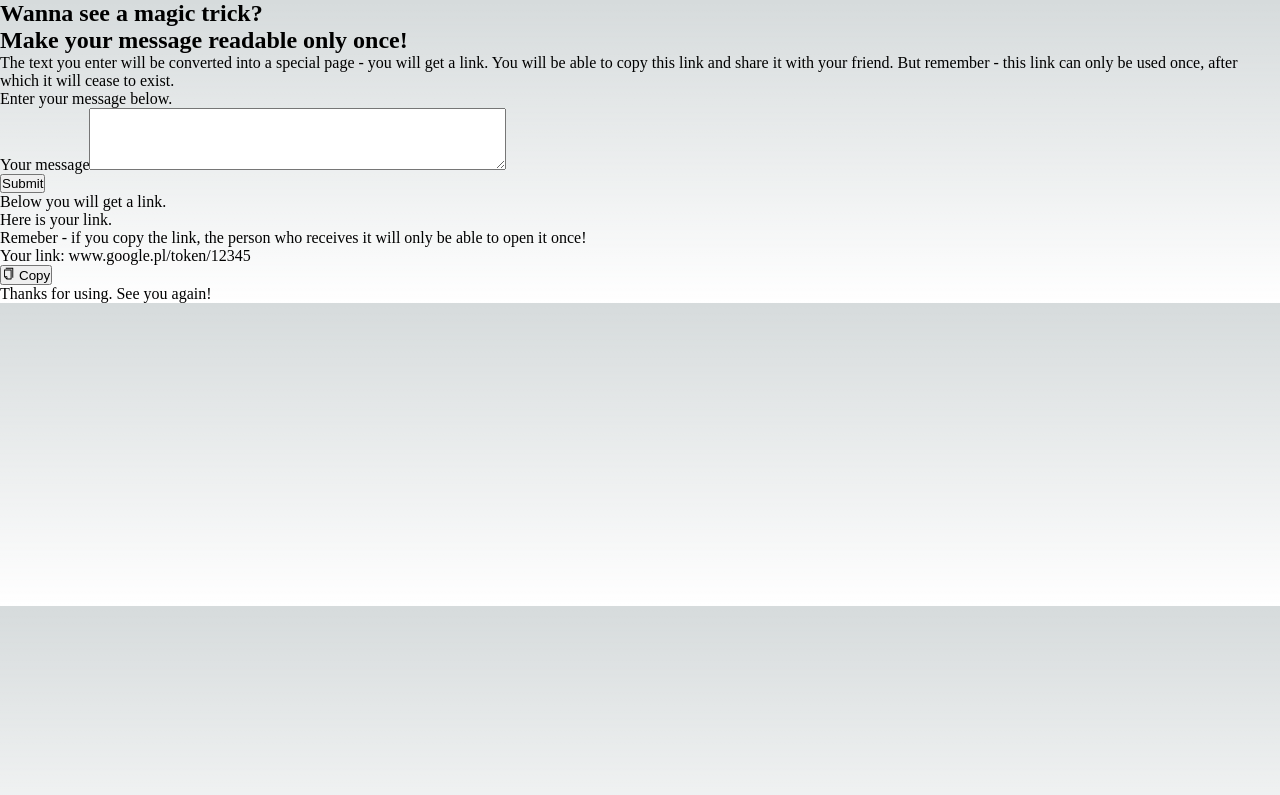
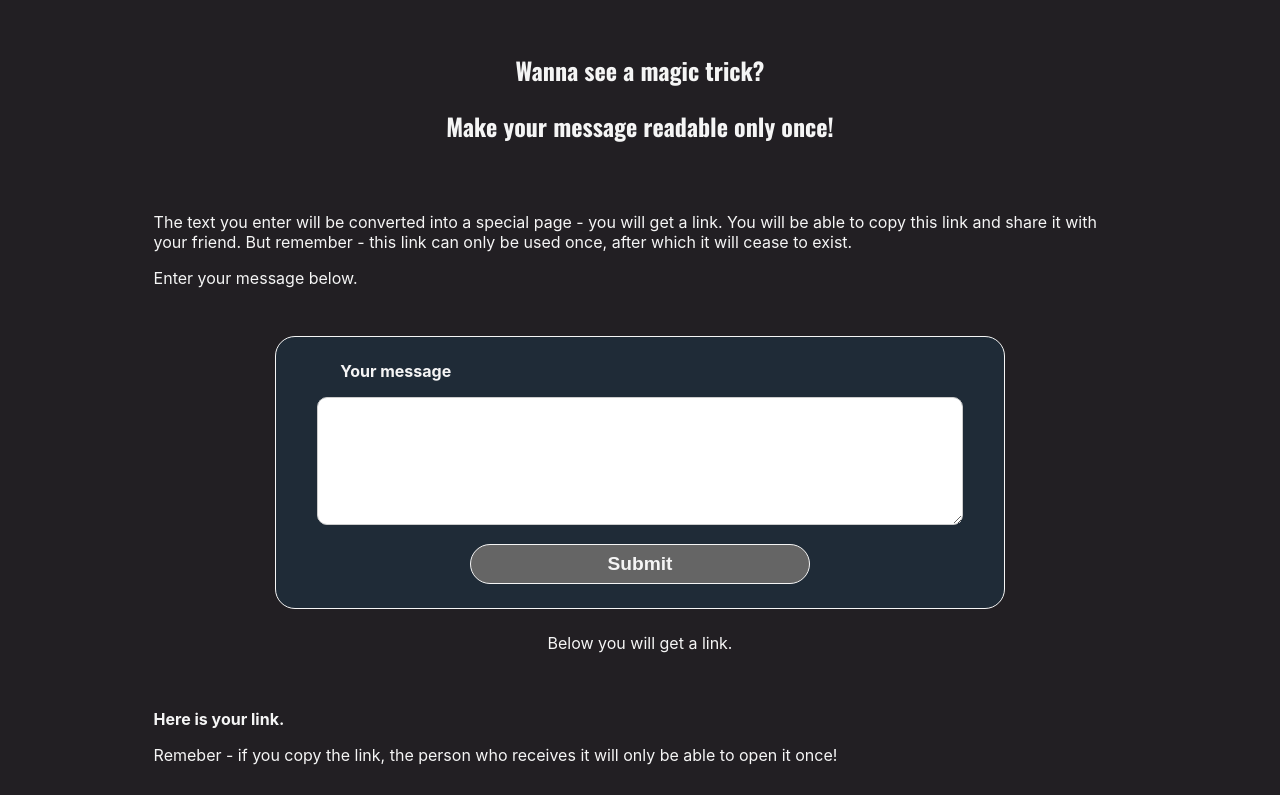
Before and after one commit to pinkjagnie/message-link-project, a Next.js app: page / in a window 1280 px wide. Shown: the top 795 px of the page. Built offline with nearby package versions, Linux system fonts and the light colour scheme.

Commit message:
Task2: styling home page on desktop

```diff
--- a/src/components/home-page/about.js
+++ b/src/components/home-page/about.js
@@ -1,10 +1,14 @@
+import styles from "./about.module.css";
+
 function About() {
   return (
-    <section>
+    <section className={styles.aboutSection}>
       <h1>Wanna see a magic trick?</h1>
       <h2>Make your message readable only once!</h2>
-      <p>The text you enter will be converted into a special page - you will get a link. You will be able to copy this link and share it with your friend. But remember - this link can only be used once, after which it will cease to exist.</p>
-      <p>Enter your message below.</p>
+      <div className={styles.aboutDescription}>
+        <p>The text you enter will be converted into a special page - you will get a link. You will be able to copy this link and share it with your friend. But remember - this link can only be used once, after which it will cease to exist.</p>
+        <p>Enter your message below.</p>
+      </div>
     </section>
   );
 }
--- /dev/null
+++ b/src/components/home-page/about.module.css
@@ -0,0 +1,10 @@
+.aboutSection h1,
+.aboutSection h2 {
+  text-align: center;
+}
+
+.aboutDescription {
+  width: 80%;
+  padding: 2rem 0;
+  margin: 0 auto;
+}
--- a/src/components/home-page/form.js
+++ b/src/components/home-page/form.js
@@ -1,14 +1,16 @@
+import styles from "./form.module.css";
+
 function Form() {
   return (
-    <section>
-      <form>
-        <div>
+    <section className={styles.formSection}>
+      <form className={styles.form}>
+        <div className={styles.control}>
           <label htmlFor="message">Your message</label>
-          <textarea id="message" rows="4" cols="50" />
+          <textarea id="message" rows="8" cols="50" />
         </div>
         <button>Submit</button>
       </form>
-      <div>Below you will get a link.</div>
+      <div className={styles.formSumup}>Below you will get a link.</div>
     </section>
   );
 }
--- /dev/null
+++ b/src/components/home-page/form.module.css
@@ -0,0 +1,51 @@
+.form {
+  width: 60%;
+  padding: 1.5rem;
+  margin: 0 auto;
+  border: 1px solid whitesmoke;
+  border-radius: 20px;
+  background-color: #1f2b37;
+}
+
+.control label {
+  display: block;
+  font-weight: bold;
+  margin: 0 1rem 1rem 2.5rem;
+}
+
+.control textarea {
+  display: block;
+  width: 95%;
+  margin: 0.3rem auto;
+  padding: 0.2rem;
+  border-radius: 10px;
+  border: 1px solid #ccc;
+}
+
+.control textarea:focus {
+  outline: none;
+  border-color: #656565;
+}
+
+.form button {
+  display: block;
+  width: 50%;
+  margin: 1.2rem auto 0 auto;
+  padding: 0.5rem 2rem;
+  border: 1.5px solid whitesmoke;
+  border-radius: 25px;
+  background-color: #656565;
+  color: whitesmoke;
+  font-size: 1.2rem;
+  font-weight: bold;
+}
+
+.form button:hover {
+  background-color: darkolivegreen;
+}
+
+.formSumup {
+  width: 80%;
+  margin: 1.5rem auto;
+  text-align: center;
+}
--- a/src/components/home-page/linkWindow.js
+++ b/src/components/home-page/linkWindow.js
@@ -1,19 +1,22 @@
 import { AiOutlineCopy } from "react-icons/ai";
+
+import styles from "./linkWindow.module.css";
 
 function LinkWindow() {
   return (
-    <section>
-      <div>
+    <section className={styles.linkWindowSection}>
+      <div className={styles.linkWindowSumup}>
         <p>Here is your link.</p>
         <p>Remeber - if you copy the link, the person who receives it will only be able to open it once!</p>
       </div>
-      <div>
-        <div>
-          <a href="www.google.pl">Your link: www.google.pl/token/12345</a>
+      <div className={styles.linkBox}>
+        <div className={styles.link}>
+          <span>Your link:</span>
+          <a href="www.google.pl">www.google.pl/token/12345</a>
         </div>
         <button><AiOutlineCopy /> Copy</button>
       </div>
-      <div>Thanks for using. See you again!</div>
+      <div className={styles.linkThanks}>Thanks for using. See you again!</div>
     </section>
   );
 }
--- /dev/null
+++ b/src/components/home-page/linkWindow.module.css
@@ -0,0 +1,57 @@
+.linkWindowSection {
+  width: 80%;
+  margin: 0 auto;
+  padding: 1rem 0 2rem 0;
+}
+
+.linkWindowSumup p:nth-child(1) {
+  font-weight: bold;
+}
+
+.linkBox {
+  width: 60%;
+  padding: 1.5rem;
+  margin: 2rem auto;
+  border: 1px solid whitesmoke;
+  border-radius: 20px;
+  background-color: #1f2b37;
+}
+
+.link {
+  padding-bottom: 1.5rem;
+  text-align: center;
+}
+
+.link span {
+  font-weight: bold;
+  padding-right: 0.8rem;
+}
+
+.link a {
+  text-decoration: none;
+  color: whitesmoke;
+  cursor: pointer;
+}
+
+.link a:hover {
+  text-decoration: underline;
+}
+
+.linkBox button {
+  display: block;
+  width: 40%;
+  margin: 0 auto;
+  padding: 0.5rem 1.8rem;
+  border: 1.5px solid whitesmoke;
+  border-radius: 25px;
+  background-color: #656565;
+  color: whitesmoke;
+  font-size: 1.2rem;
+  font-weight: bold;
+}
+
+.linkThanks {
+  font-size: 1.6rem;
+  font-weight: bold;
+  text-align: center;
+}
--- /dev/null
+++ b/src/components/layout/layout.js
@@ -0,0 +1,11 @@
+import styles from "./layout.module.css";
+
+function Layout(props) {
+  return (
+    <>
+      <main className={styles.mainLayout}>{props.children}</main>
+    </>
+  );
+}
+
+export default Layout;
--- /dev/null
+++ b/src/components/layout/layout.module.css
@@ -0,0 +1,7 @@
+.mainLayout {
+  width: 100%;
+  min-height: 100vh;
+  padding: 2rem;
+  background-color: #221f23;
+  color: whitesmoke
+}
--- a/src/pages/_app.js
+++ b/src/pages/_app.js
@@ -1,5 +1,11 @@
-import '@/styles/globals.css'
+import Layout from '@/components/layout/layout';
+
+import '@/styles/globals.css';
 
 export default function App({ Component, pageProps }) {
-  return <Component {...pageProps} />
+  return (
+    <Layout>
+      <Component {...pageProps} />
+    </Layout>
+  );
 }
--- a/src/styles/globals.css
+++ b/src/styles/globals.css
@@ -1,107 +1,19 @@
-:root {
-  --max-width: 1100px;
-  --border-radius: 12px;
-  --font-mono: ui-monospace, Menlo, Monaco, 'Cascadia Mono', 'Segoe UI Mono',
-    'Roboto Mono', 'Oxygen Mono', 'Ubuntu Monospace', 'Source Code Pro',
-    'Fira Mono', 'Droid Sans Mono', 'Courier New', monospace;
-
-  --foreground-rgb: 0, 0, 0;
-  --background-start-rgb: 214, 219, 220;
-  --background-end-rgb: 255, 255, 255;
-
-  --primary-glow: conic-gradient(
-    from 180deg at 50% 50%,
-    #16abff33 0deg,
-    #0885ff33 55deg,
-    #54d6ff33 120deg,
-    #0071ff33 160deg,
-    transparent 360deg
-  );
-  --secondary-glow: radial-gradient(
-    rgba(255, 255, 255, 1),
-    rgba(255, 255, 255, 0)
-  );
-
-  --tile-start-rgb: 239, 245, 249;
-  --tile-end-rgb: 228, 232, 233;
-  --tile-border: conic-gradient(
-    #00000080,
-    #00000040,
-    #00000030,
-    #00000020,
-    #00000010,
-    #00000010,
-    #00000080
-  );
-
-  --callout-rgb: 238, 240, 241;
-  --callout-border-rgb: 172, 175, 176;
-  --card-rgb: 180, 185, 188;
-  --card-border-rgb: 131, 134, 135;
-}
-
-@media (prefers-color-scheme: dark) {
-  :root {
-    --foreground-rgb: 255, 255, 255;
-    --background-start-rgb: 0, 0, 0;
-    --background-end-rgb: 0, 0, 0;
-
-    --primary-glow: radial-gradient(rgba(1, 65, 255, 0.4), rgba(1, 65, 255, 0));
-    --secondary-glow: linear-gradient(
-      to bottom right,
-      rgba(1, 65, 255, 0),
-      rgba(1, 65, 255, 0),
-      rgba(1, 65, 255, 0.3)
-    );
-
-    --tile-start-rgb: 2, 13, 46;
-    --tile-end-rgb: 2, 5, 19;
-    --tile-border: conic-gradient(
-      #ffffff80,
-      #ffffff40,
-      #ffffff30,
-      #ffffff20,
-      #ffffff10,
-      #ffffff10,
-      #ffffff80
-    );
-
-    --callout-rgb: 20, 20, 20;
-    --callout-border-rgb: 108, 108, 108;
-    --card-rgb: 100, 100, 100;
-    --card-border-rgb: 200, 200, 200;
-  }
-}
+@import url('https://fonts.googleapis.com/css2?family=Oswald:wght@700&family=Roboto&family=Source+Sans+Pro:wght@300&display=swap');
 
 * {
   box-sizing: border-box;
-  padding: 0;
-  margin: 0;
 }
 
 html,
 body {
-  max-width: 100vw;
-  overflow-x: hidden;
+  padding: 0;
+  margin: 0;
+  font-family: -apple-system, BlinkMacSystemFont, Segoe UI, Roboto, Oxygen,
+    Ubuntu, Cantarell, Fira Sans, Droid Sans, Helvetica Neue, sans-serif;
 }
 
-body {
-  color: rgb(var(--foreground-rgb));
-  background: linear-gradient(
-      to bottom,
-      transparent,
-      rgb(var(--background-end-rgb))
-    )
-    rgb(var(--background-start-rgb));
+h1,
+h2,
+h3 {
+  font-family: 'Oswald', 'Roboto', sans-serif;
 }
-
-a {
-  color: inherit;
-  text-decoration: none;
-}
-
-@media (prefers-color-scheme: dark) {
-  html {
-    color-scheme: dark;
-  }
-}
```
Also changed, not shown: src/styles/Home.module.css (deleted, +0 -278 lines).
